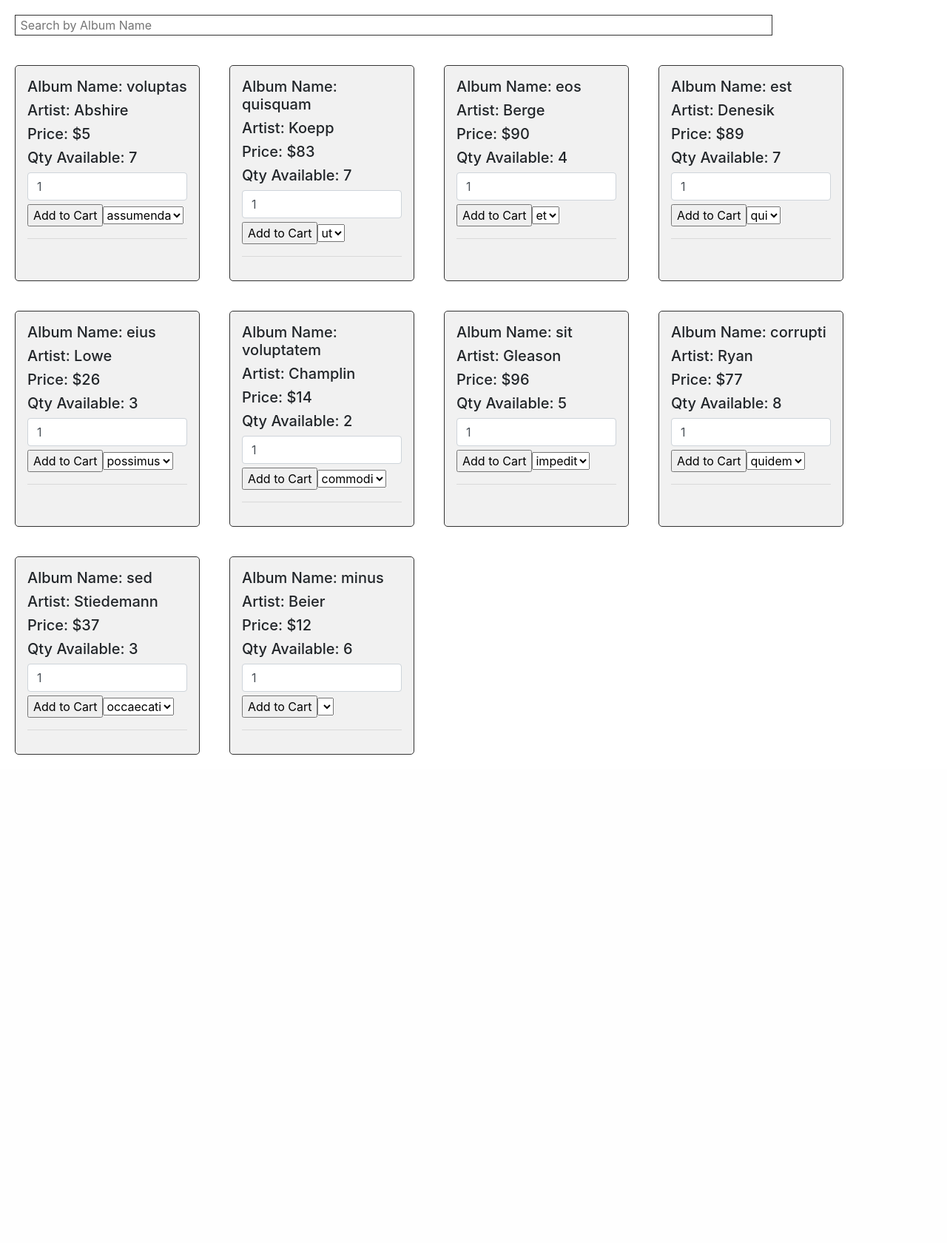
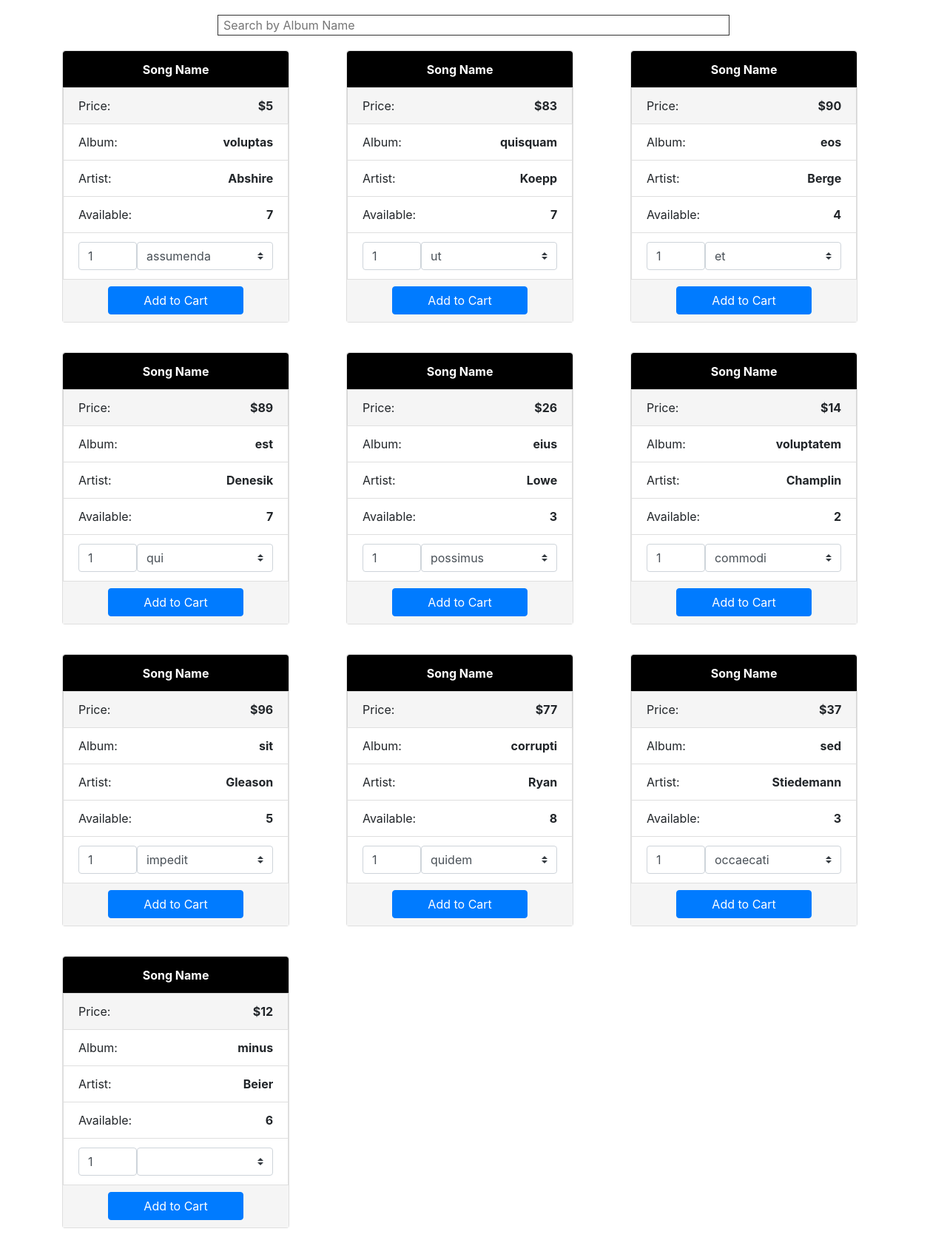
Before and after one commit to Uarmagan/VINYL, a PHP site: page /catalog.php in a window 1280 px wide. Shown: the part 56-1736 px from the top of the page at 74% size. Before the commit the page ends 1076 px from the top, so only its background shows below. Run offline with PHP 8.4, Linux system fonts and the light colour scheme; a user stored in the database is signed in; data comes from the database, SQL or seed files in the repository; lists and menus that the app fills with data are empty.

Commit message:
catalog:  moved search bar  3 column grid  structure

```diff
--- a/catalog.php
+++ b/catalog.php
@@ -25,7 +25,7 @@
                     'quantity'         =>     $_POST["quantity"]
                 );
                 $_SESSION["cart"][$count] = $item_array;
-                echo $_POST["album"] . " is added to the shopping cart";
+                //echo $_POST["album"] . " is added to the shopping cart";
            }
            else
            {
@@ -46,44 +46,55 @@
  }
 
 ?>
-<div class="search">
-    <input type="search" class="searchBar"  style="border:1px solid #333; margin:20px;width: 80%" placeholder=" Search by Album Name" onkeyup="filterSearch()">
-</div>
 
-<div class="items">
+<div class="items" style="width: 90%;margin: auto 5% auto 5% ">
+    <input type="search" class="searchBar"  style="border:1px solid #333; width: 60%; margin: 20px 20% auto 20%" placeholder=" Search by Album Name" onkeyup="filterSearch()">
     <?php
         $itemQuery = "SELECT * FROM inventory WHERE quantity > 0";
         if ($ItemResult = mysqli_query($db, $itemQuery)) {
 
-            echo '<div style="display:flex; flex-wrap:wrap;">';
+            echo '<div style="display: grid; width: 100%; grid-template-columns: repeat(3, 1fr);">';
 
             while($itemRow = mysqli_fetch_array($ItemResult)){
 
-                $storeQuery = "SELECT  DISTINCT s.storeName FROM store s, storeInventory x, inventory i WHERE s.storeID = x.storeID AND {$itemRow['inventoryID']} = x.inventoryID";
+                $storeQuery = "SELECT  DISTINCT s.storeName FROM store s, storeInventory x, inventory i WHERE s.storeID = x.storeID
+                  AND {$itemRow['inventoryID']} = x.inventoryID";
 
                 $storeResult = mysqli_query($db, $storeQuery);
 
-                echo '<div class="card" style="border:1px solid #333; background-color:#f1f1f1; border-radius:5px; padding:16px; margin:20px; width:250px;">';
-                    echo '<form method="post" action="catalog.php?action=add&id='.$itemRow["inventoryID"].'">';
-                        echo '<h5 class="albumName">Album Name: '.$itemRow['albumName'].'</h5>';
-                        echo '<h5 class="artistName"> Artist: '. $itemRow['artistName'] .'</h5>';
-                        echo '<h5> Price: $'. $itemRow['cost'] .'</h5>';
-                        echo '<h5> Qty Available: '. $itemRow['quantity'] .'</h5>';
-                        echo '<input type="text" name="quantity" class="form-control" value="1" />';
-                        echo '<input type="hidden" name="album" value="'. $itemRow['albumName'] .'"/>';
-                        echo '<input type="hidden" name="artist" value="'. $itemRow['artistName'] .'"/>';
-                        echo '<input type="hidden" name="cost" value="'. $itemRow['cost'] .'"/>';
+                echo '<div class="card" style="width: 80%; margin: 20px;">
+                        <form method="post" action="catalog.php?action=add&id='.$itemRow["inventoryID"].'">
+                            <ul class="list-group">
+                                <li class="list-group-item" style="color: white;background-color: black; text-align: center"><strong>Song Name</strong></li>
+                                <li class="list-group-item" style="background-color: whitesmoke"> Price: <strong style="float: right">$'. $itemRow['cost'] .'</strong></li>
+                                <li class="list-group-item"> Album: <strong style="float: right">'.$itemRow['albumName'].'</strong></li>
+                                <li class="list-group-item"> Artist: <strong style="float: right">'. $itemRow['artistName'] .'</strong></li>
+                                <li class="list-group-item"> Available: <strong style="float: right">'. $itemRow['quantity'] .'</strong></li>
+                                <li class="list-group-item" >
+                                    <input style="width: 30%;min-width: 25px;float: left" type="number" name="quantity" class="form-control" value="1" />
+                                    <input type="hidden" name="album" value="'. $itemRow['albumName'] .'"/>
+                                    <input type="hidden" name="artist" value="'. $itemRow['artistName'] .'"/>
+                                    <input   type="hidden" name="cost" value="'. $itemRow['cost'] .'"/>
+                                    <select name="storeDropDown" class="custom-select" style="width: 70%;float: left">';
+                while($storeRow = mysqli_fetch_array($storeResult)){
+                    echo '<option value="' . $storeRow['storeName'] .'">' . $storeRow['storeName'] .'</option>';
+                }
+                echo '</select>
+                    </li>
+                    <li style="background-color: whitesmoke; list-style-type: none">';
 
-
-                        echo '<input type="submit" name="addToCart" style="margin-top:5px;" value="Add to Cart" />';
-                        echo '<select name="storeDropDown">';
-                            while($storeRow = mysqli_fetch_array($storeResult)){
-                                echo '<option value="' . $storeRow['storeName'] .'">' . $storeRow['storeName'] .'</option>';
-                            }
-                        echo '</select>';
-                        echo '<hr>';
-                    echo '</form>';
-                echo '</div>';
+                    $added = "select * from inventory where inventoryID = ".$itemRow["inventoryID"];
+                    $result = mysqli_query($db,$added);
+                    $already_added = mysqli_fetch_all($result)[0];
+//                    echo '<p>'.implode(" ",$already_added).'</p>';
+                    if($already_added)//($itemRow["inventoryID"] != 2)
+                        echo '<input type="submit" name="addToCart" class="btn btn-primary" style="margin: 10px 20% 10px 20%;width: 60%;" value="Add to Cart" />';
+                    else
+                        echo '<input type="submit" name="addToCart" class="btn btn-secondary" style="margin: 10px 20% 10px 20%;width: 60%;" value="Added to Cart" />';
+                    echo '</li>
+                    </ul>
+                    </form>
+                    </div>';
             }
             echo '</div>';
 
@@ -101,8 +112,8 @@
         const cards = document.querySelectorAll('.card');
         if(search != null){
             cards.forEach( element => {
-                const elementName = element.querySelectorAll('.albumName');
-                const htmlTerm = elementName[0].innerText;
+                const elementName = element.querySelectorAll('.list-group-item');
+                const htmlTerm = elementName[2].innerText; //index from li
                 const regx = /(?<=: )[^\]]+/g;
                 const albumName = htmlTerm.match(regx)[0];
 
--- a/shoppingCart.php
+++ b/shoppingCart.php
@@ -98,8 +98,7 @@
         $ID = trim($_SESSION['customerID']);
         $billingQuery = "SELECT `fName`, `lName`, `address` FROM customer WHERE customerID =" . $ID;
         $result = mysqli_query($db, $billingQuery);
-//        $card = "";                     //TODO test $card
-//        $card = "XXXX-XXXX-XXXX-1111";  // test $card
+        $card = "XXXX-XXXX-XXXX-1111";  //TODO test $card
         if($result){
             while($row = mysqli_fetch_array($result)){
                 echo '<table style="width:80%;float: left;margin: auto 10% auto 10%" class="table">';
```
